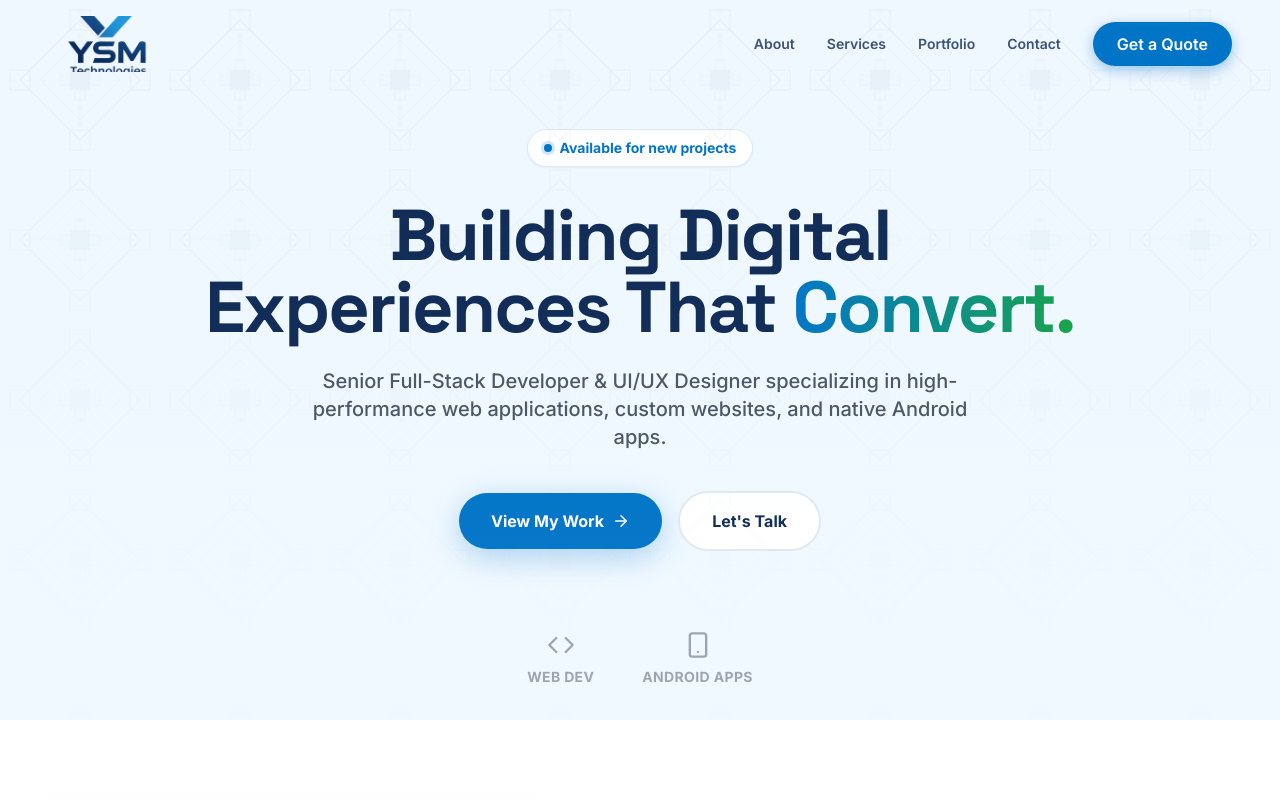
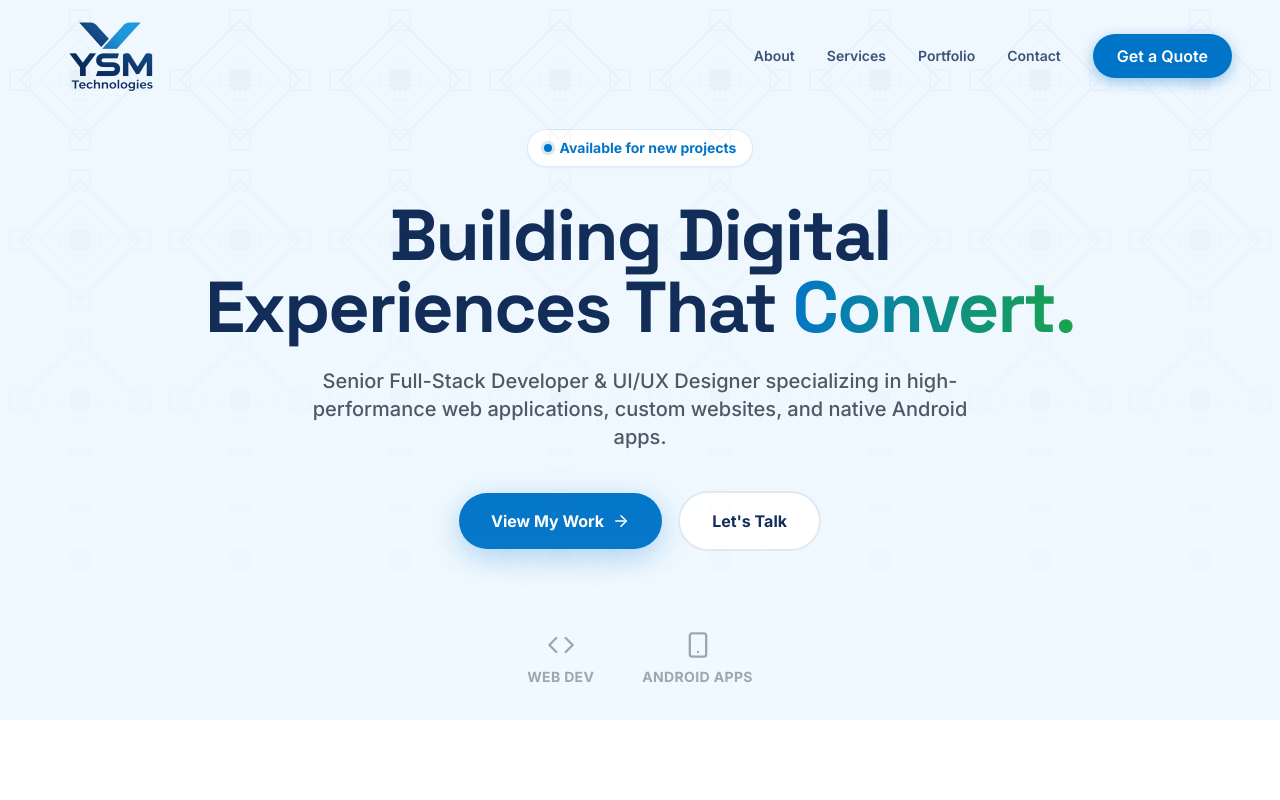
Before and after one commit to ysmjone-max/ysmtechnologies, a Next.js app: page / in a window 1280 px wide. Shown: the top 800 px of the page. Built offline with nearby package versions, Linux system fonts and the light colour scheme.

Commit message:
Optimize logo size and negative margins

```diff
--- a/components/Navbar.tsx
+++ b/components/Navbar.tsx
@@ -25,12 +25,10 @@ export default function Navbar() {
   ]
 
   return (
-    <nav className={`fixed top-0 w-full z-50 transition-all duration-300 ${isScrolled ? 'bg-surface/90 backdrop-blur-md border-b border-surfaceBorder py-2 md:py-3' : 'bg-transparent py-3 md:py-4'}`}>
+    <nav className={`fixed top-0 w-full z-50 transition-all duration-300 ${isScrolled ? 'bg-surface/90 backdrop-blur-md border-b border-surfaceBorder py-2' : 'bg-transparent py-3 md:py-4'}`}>
       <div className="container mx-auto px-6 lg:px-12 flex justify-between items-center">
         <a href="#" className="flex items-center">
-           <div className="w-[90px] md:w-[120px] h-10 md:h-14 flex items-center justify-center overflow-hidden">
-             <Image src={logo} alt="YSM Technologies Logo" className="w-[90px] md:w-[120px] h-auto object-contain mix-blend-multiply" />
-           </div>
+           <Image src={logo} alt="YSM Technologies Logo" className="w-24 md:w-32 h-auto object-contain mix-blend-multiply -my-4 md:-my-6" />
         </a>
 
         {/* Desktop Nav */}
```
